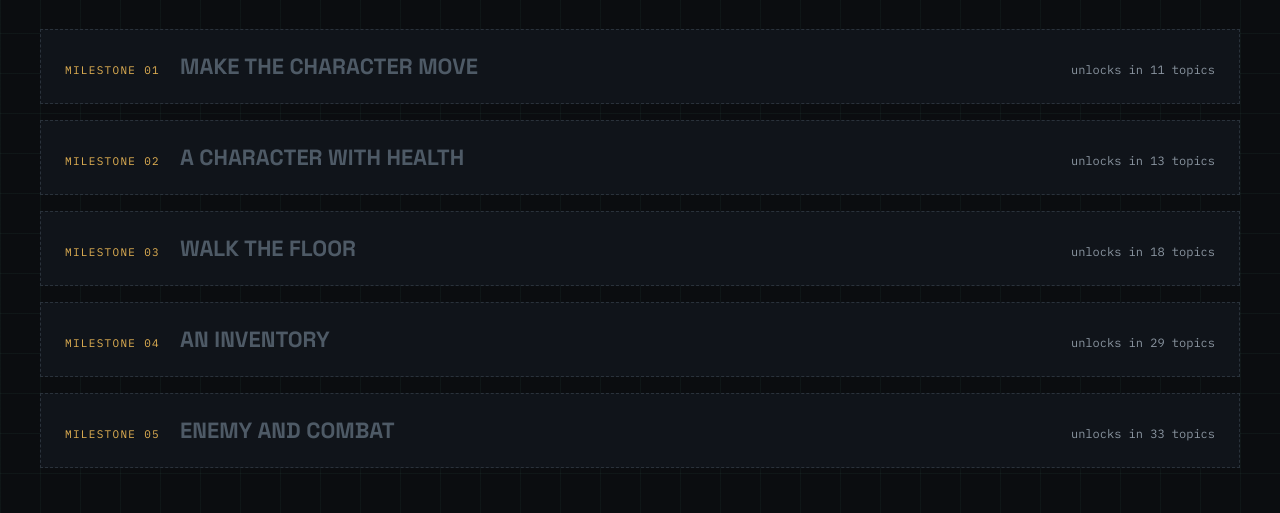
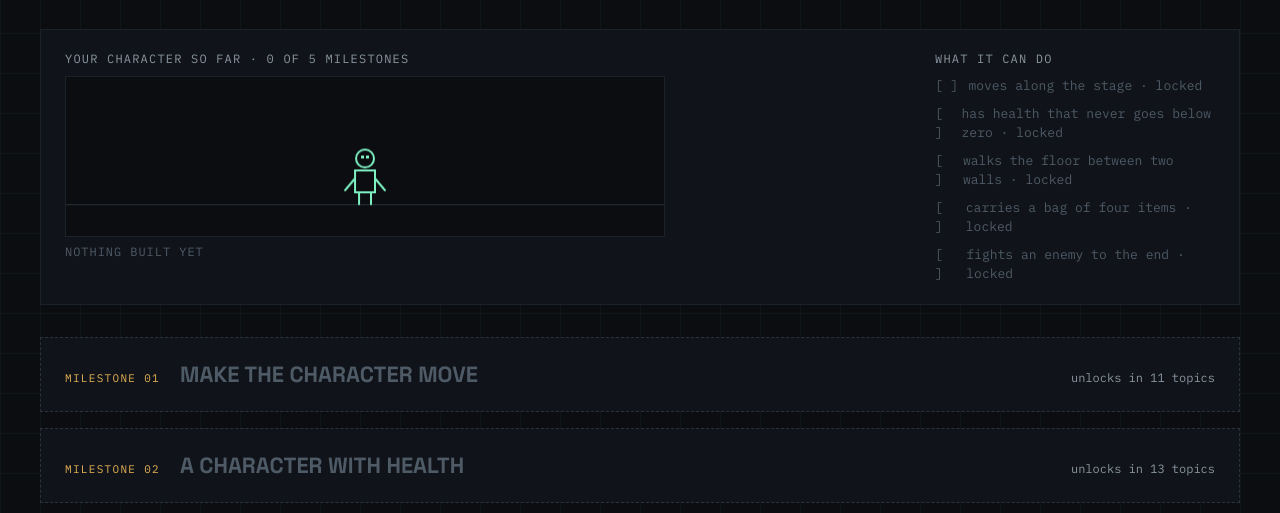
Before and after one commit to txmmytwostraps/gdscript-practice, a plain HTML site: page site/gallery.html in a window 1280 px wide. Shown: the part 287-800 px from the top of the page. Drawn offline with nearby package versions, Linux system fonts and the light colour scheme.

Commit message:
Show the character so far at the top of the Gallery

```diff
--- a/site/gallery.html
+++ b/site/gallery.html
@@ -21,7 +21,12 @@
   .card .buttons { display: flex; flex-wrap: wrap; gap: 8px; margin-top: 10px; }
   .card .scene-note { font-size: 12px; color: var(--error); min-height: 1em; margin-top: 6px; }
   .card pre.code { max-height: 22rem; overflow: auto; }
-  @media (max-width: 960px) { .card { grid-template-columns: 1fr; } }
+  .sofar { display: grid; grid-template-columns: minmax(0, 1fr) 280px; gap: 20px 32px; padding: 20px 24px; background: var(--panel); border: 1px solid var(--line); }
+  .sofar .abilities { display: flex; flex-direction: column; gap: 8px; font-size: 13px; }
+  .sofar .abilities div { display: flex; gap: 10px; align-items: baseline; }
+  .sofar .abilities .off { color: var(--dim); }
+  .sofar .abilities code { background: transparent; padding: 0; color: var(--fn); font-size: 12px; }
+  @media (max-width: 960px) { .card, .sofar { grid-template-columns: 1fr; } }
 </style>
 </head>
 <body>
@@ -31,6 +36,7 @@
     <h1>Gallery</h1>
     <div class="muted" style="font-size: 14px; max-width: 70ch;">What you have built so far. Each milestone runs here with the script you finished it with, and its badge shows on the Route and in Stats.</div>
   </div>
+  <section class="sofar" id="sofar"></section>
   <div class="cards" id="cards"></div>
   <span class="judge-status caps dim" id="judge-status" style="font-size: 11px;"></span>
 </main>
--- a/site/gallery.js
+++ b/site/gallery.js
@@ -11,8 +11,23 @@ const esc = (s) => String(s).replace(/&/g, "&amp;").replace(/</g, "&lt;").replac
 const judge = new JudgeClient({ src: "../web/index.html", container: $("judge-frame"), timeoutMs: 5000, inline: new URLSearchParams(location.search).get("judge") === "inline", onStatus: (s) => { $("judge-status").textContent = s === "ready" ? "" : "judge: " + s; }, onTimeout: () => location.reload() });
 const stages = {};
 
+// What each milestone adds to the character, for the "so far" view.
+const GAINS = { m1: { key: "move", text: "moves along the stage", fns: "move_right, move_left, speed_up, slow_down" }, m2: { key: "health", text: "has health that never goes below zero", fns: "take_damage, heal, report" }, m3: { key: "walk", text: "walks the floor between two walls", fns: "move, go_left, go_right, stop" }, m4: { key: "bag", text: "carries a bag of four items", fns: "pick_up, has, count, use" }, m5: { key: "fight", text: "fights an enemy to the end", fns: "attack, enemy_turn, is_alive, fight" } };
+let sofarScene = null;
+function renderSoFar(list) {
+  const has = {};
+  for (const m of list) if (m.done && GAINS[m.id]) has[GAINS[m.id].key] = true;
+  const doneCount = list.filter((m) => m.done).length;
+  $("sofar").innerHTML = `<div><div class="label" style="margin-bottom:8px">Your character so far · ${doneCount} of ${list.length} milestones</div><div id="sofar-stage"></div></div>
+    <div class="abilities"><div class="label">What it can do</div>${list.map((m) => { const g = GAINS[m.id]; return g ? `<div class="${m.done ? "" : "off"}"><span>${m.done ? "✓" : "[ ]"}</span><span>${esc(g.text)}${m.done ? ` <code>${esc(g.fns)}</code>` : `<span class="dim"> · ${m.planned ? "planned" : m.unlocked ? "in progress" : "locked"}</span>`}</span></div>` : ""; }).join("")}</div>`;
+  if (sofarScene) sofarScene.stop();
+  sofarScene = makeScene($("sofar-stage"), "character");
+  sofarScene.set({ has, x: 300, facing: "right" });
+  if (has.move || has.walk) sofarScene.demo(has.walk ? 150 : 120);
+}
 async function render() {
   const list = milestones();
+  renderSoFar(list);
   const cards = [];
   for (const m of list) {
     if (!m.done) { cards.push(`<div class="card locked" id="${m.id}"><div class="head"><span class="k">Milestone ${String(m.number).padStart(2, "0")}</span><span class="t">${esc(m.title)}</span><span class="when">${m.planned ? "planned" : m.unlocked ? `${m.stepsDone} / ${m.steps} steps done · <a href="milestone.html?m=${m.id}">continue ›</a>` : `unlocks in ${m.topicsToGo} topic${m.topicsToGo === 1 ? "" : "s"}`}</span></div></div>`); continue; }
--- a/site/scene.js
+++ b/site/scene.js
@@ -5,14 +5,14 @@
 // last printed line as a status.
 export const STAGE_WIDTH = 600;
 const H = 160, GROUND = 128;
-export const KINDS = { move: { watch: ["x", "speed"] }, health: { watch: ["health", "max_health"] }, walk: { watch: ["position", "speed", "facing"] }, bag: { watch: ["items", "capacity", "health", "max_health"] }, fight: { watch: ["health", "max_health", "attack_power", "enemy_health", "enemy_max_health", "enemy_attack"] } };
+export const KINDS = { move: { watch: ["x", "speed"] }, health: { watch: ["health", "max_health"] }, walk: { watch: ["position", "speed", "facing"] }, bag: { watch: ["items", "capacity", "health", "max_health"] }, fight: { watch: ["health", "max_health", "attack_power", "enemy_health", "enemy_max_health", "enemy_attack"] }, character: { watch: [] } };
 
 export function makeScene(container, kind = "move") {
   container.innerHTML = `<canvas width="${STAGE_WIDTH}" height="${H}" style="width:100%;max-width:${STAGE_WIDTH}px;display:block;background:var(--bg);border:1px solid var(--line)"></canvas><div class="caps dim scene-readout" style="font-size:12px;margin-top:6px"></div>`;
   const canvas = container.querySelector("canvas"), readout = container.querySelector(".scene-readout");
   const ctx = canvas.getContext("2d");
   const css = (name) => getComputedStyle(document.documentElement).getPropertyValue(name).trim() || "#888";
-  let state = kind === "health" ? { health: 100, max_health: 100, out: [] } : kind === "walk" ? { position: null, speed: null, facing: null } : kind === "bag" ? { items: null, capacity: null, health: null, max_health: null } : kind === "fight" ? { health: null, max_health: null, enemy_health: null, enemy_max_health: null, returned: null } : { x: 0, speed: 0 };
+  let state = kind === "health" ? { health: 100, max_health: 100, out: [] } : kind === "walk" ? { position: null, speed: null, facing: null } : kind === "bag" ? { items: null, capacity: null, health: null, max_health: null } : kind === "fight" ? { health: null, max_health: null, enemy_health: null, enemy_max_health: null, returned: null } : kind === "character" ? { x: 300, facing: "right", has: {} } : { x: 0, speed: 0 };
   let anim = 0;
   const fmt = (v) => (Number.isFinite(v) ? (Number.isInteger(v) ? v : +v.toFixed(1)) : "?");
 
@@ -139,7 +139,38 @@ export function makeScene(container, kind = "move") {
     if (verdict) { ctx.fillStyle = verdict === "won" ? accent : error; ctx.font = "bold 16px Space Grotesk, sans-serif"; ctx.textAlign = "center"; ctx.fillText(verdict.toUpperCase(), STAGE_WIDTH / 2, 74); ctx.textAlign = "left"; }
     readout.textContent = `${hp === null ? "no fighters yet" : `health = ${fmt(hp)}`}${ehp !== null ? ` · enemy_health = ${fmt(ehp)}` : ""}${s.returned !== null && s.returned !== undefined ? ` · returned ${JSON.stringify(s.returned)}` : ""}`;
   }
-  const draw = kind === "health" ? drawHealth : kind === "walk" ? drawWalk : kind === "bag" ? drawBag : kind === "fight" ? drawFight : drawMove;
+  // Everything earned so far in one picture: the robot, and each milestone's addition once it is done.
+  function drawCharacter(s) {
+    const accent = css("--accent"), dim = css("--dim"), line = css("--line-strong"), text = css("--text"), muted = css("--muted"), milestone = css("--milestone");
+    const has = s.has || {};
+    ctx.clearRect(0, 0, STAGE_WIDTH, H);
+    ground();
+    if (has.walk) { ctx.fillStyle = line; ctx.fillRect(0, GROUND - 70, 3, 70); ctx.fillRect(STAGE_WIDTH - 3, GROUND - 70, 3, 70); }
+    const px = Math.max(30, Math.min(STAGE_WIDTH - 30, Number.isFinite(s.x) ? s.x : 300));
+    robot(px, accent);
+    if (has.walk && (s.facing === "left" || s.facing === "right")) {
+      const d = s.facing === "left" ? -1 : 1;
+      ctx.fillStyle = accent; ctx.beginPath(); ctx.moveTo(px + d * 26, GROUND - 40); ctx.lineTo(px + d * 16, GROUND - 46); ctx.lineTo(px + d * 16, GROUND - 34); ctx.closePath(); ctx.fill();
+    }
+    if (has.health) {   // full health bar over the robot
+      const bx = px - 40, by = GROUND - 78;
+      ctx.strokeStyle = line; ctx.lineWidth = 1; ctx.strokeRect(bx + 0.5, by + 0.5, 80, 8);
+      ctx.fillStyle = accent; ctx.fillRect(bx + 1, by + 1, 79, 7);
+      ctx.fillStyle = muted; ctx.font = "10px IBM Plex Mono, monospace"; ctx.textAlign = "center"; ctx.fillText("HP 100 / 100", px, by - 4); ctx.textAlign = "left";
+    }
+    if (has.bag) {   // a small bag on the back
+      ctx.strokeStyle = milestone; ctx.lineWidth = 2; ctx.strokeRect(px + 12.5, GROUND - 32.5, 12, 14);
+    }
+    if (has.fight) {   // the enemy waiting at the far end
+      const ex = px < 300 ? STAGE_WIDTH - 60 : 60;
+      ctx.save(); ctx.translate(ex, GROUND); ctx.strokeStyle = milestone; ctx.fillStyle = milestone; ctx.lineWidth = 2; ctx.lineCap = "round";
+      ctx.beginPath(); ctx.moveTo(-14, 0); ctx.lineTo(-14, -30); ctx.lineTo(-22, -46); ctx.lineTo(-6, -38); ctx.lineTo(0, -54); ctx.lineTo(6, -38); ctx.lineTo(22, -46); ctx.lineTo(14, -30); ctx.lineTo(14, 0); ctx.closePath(); ctx.stroke();
+      ctx.fillRect(-7, -32, 4, 4); ctx.fillRect(3, -32, 4, 4); ctx.restore();
+    }
+    const labels = [has.move && "moves", has.health && "has health", has.walk && "walks the floor", has.bag && "carries a bag", has.fight && "fights"].filter(Boolean);
+    readout.textContent = labels.length ? labels.join(" · ") : "nothing built yet";
+  }
+  const draw = kind === "health" ? drawHealth : kind === "walk" ? drawWalk : kind === "bag" ? drawBag : kind === "fight" ? drawFight : kind === "character" ? drawCharacter : drawMove;
 
   return {
     kind,
@@ -160,7 +191,7 @@ export function makeScene(container, kind = "move") {
     demo(speed = 120) {
       cancelAnimationFrame(anim);
       let x = 0, dir = 1, last = performance.now();
-      const tick = (now) => { x += dir * speed * Math.min(0.05, (now - last) / 1000); last = now; if (x > STAGE_WIDTH - 30) dir = -1; if (x < 30) dir = 1; state = { x, speed: speed * dir }; draw(state); anim = requestAnimationFrame(tick); };
+      const tick = (now) => { x += dir * speed * Math.min(0.05, (now - last) / 1000); last = now; if (x > STAGE_WIDTH - 30) dir = -1; if (x < 30) dir = 1; state = { ...state, x, speed: speed * dir, facing: dir < 0 ? "left" : "right" }; draw(state); anim = requestAnimationFrame(tick); };
       anim = requestAnimationFrame(tick);
     },
     stop() { cancelAnimationFrame(anim); },
```
Also changed, not shown: 1 other file.
